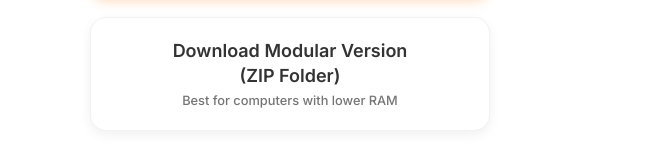
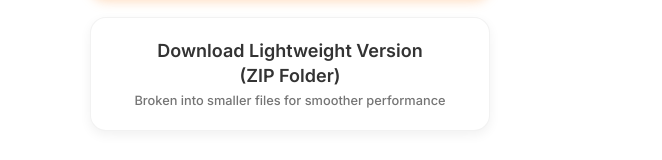
Before and after one commit to KyleProtho/bullet-journal-2026, a plain HTML site: page index.html in a window 1280 px wide. Shown: the part 506-666 px from the top of the page, without its empty margins (350-1012 px from the left). Drawn offline with Linux system fonts and the light colour scheme.

Commit message:
Update modular button

```diff
--- a/index.html
+++ b/index.html
@@ -25,8 +25,8 @@
             </a>
             <a href="bullet-journal-2026-modular.zip" class="btn btn-secondary" download>
                 <div>
-                    Download Modular Version<br>(ZIP Folder)
-                    <div class="btn-note">Best for computers with lower RAM</div>
+                    Download Lightweight Version<br>(ZIP Folder)
+                    <div class="btn-note">Broken into smaller files for smoother performance</div>
                 </div>
             </a>
         </div>
```
